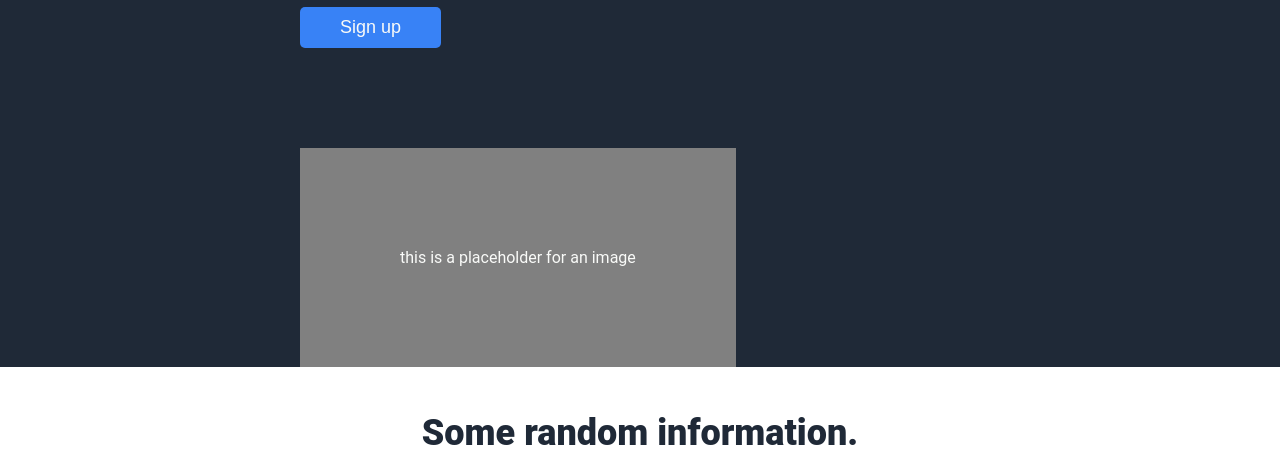
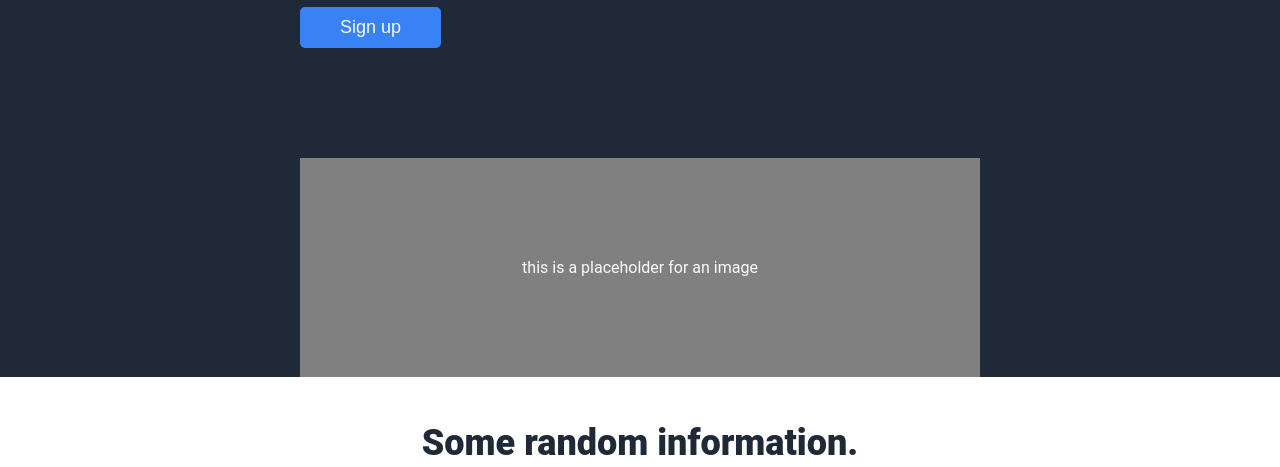
Before and after one commit to SoBaddly/odin-landing-page, a plain HTML site: page index.html in a window 1280 px wide. Shown: the part 333-800 px from the top of the page. Drawn offline with Linux system fonts and the light colour scheme.

Commit message:
Square centering and growing of the hero right

```diff
--- a/style.css
+++ b/style.css
@@ -14,6 +14,7 @@ body {
   align-items: center;
   flex-wrap: wrap;
   padding: 0 300px;
+  gap: 10px;
 }
 
 .logo{
@@ -68,6 +69,9 @@ button {
 .hero-right {
   background-color: gray;
   padding: 100px 100px;
+  display: flex;
+  justify-content: center;
+  flex-grow: 1;
 }
 
 .body {
@@ -88,6 +92,7 @@ flex-grow: 1;
 
 .squares {
   display: flex;
+  justify-content: center;
   gap: 30px;
 }
 
```
